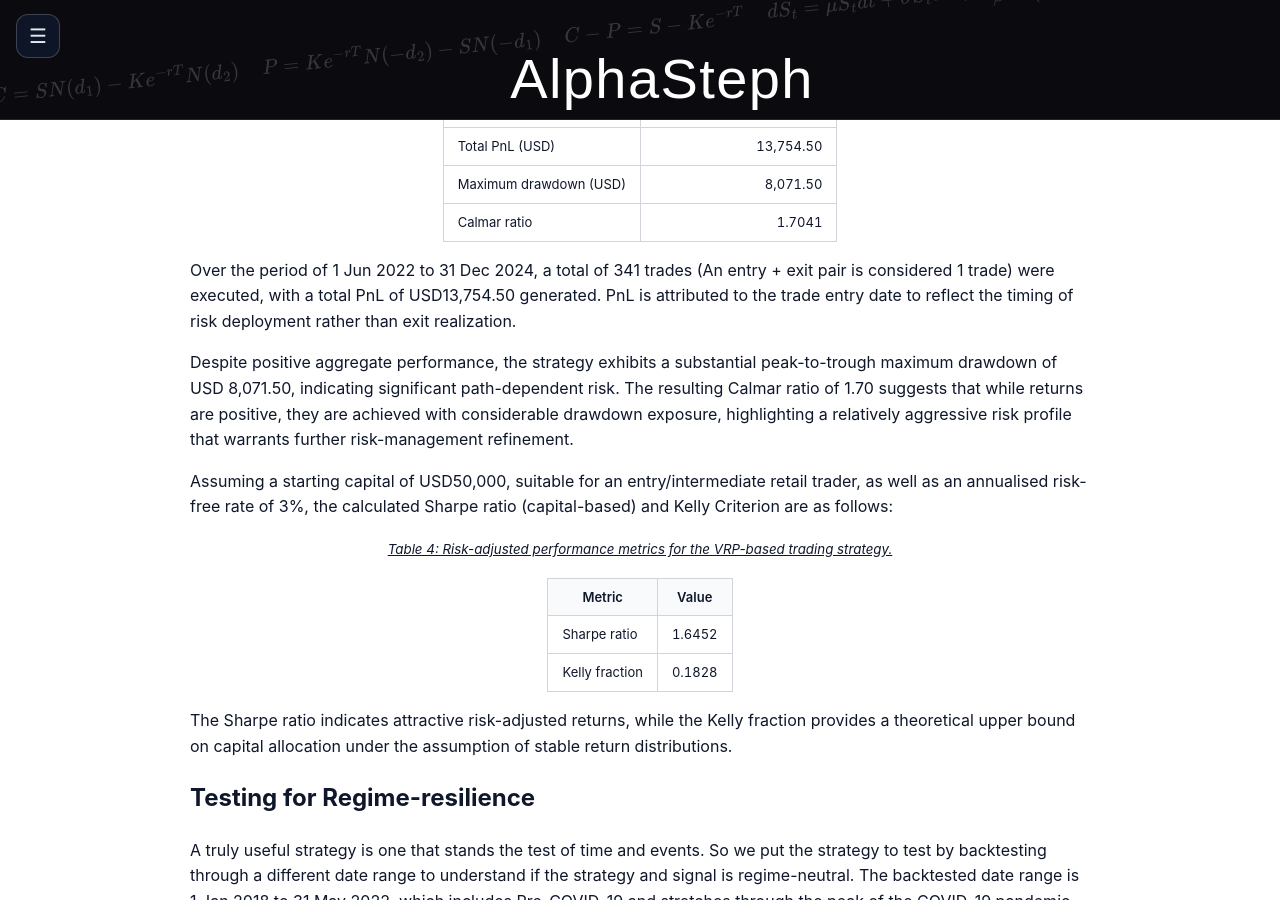
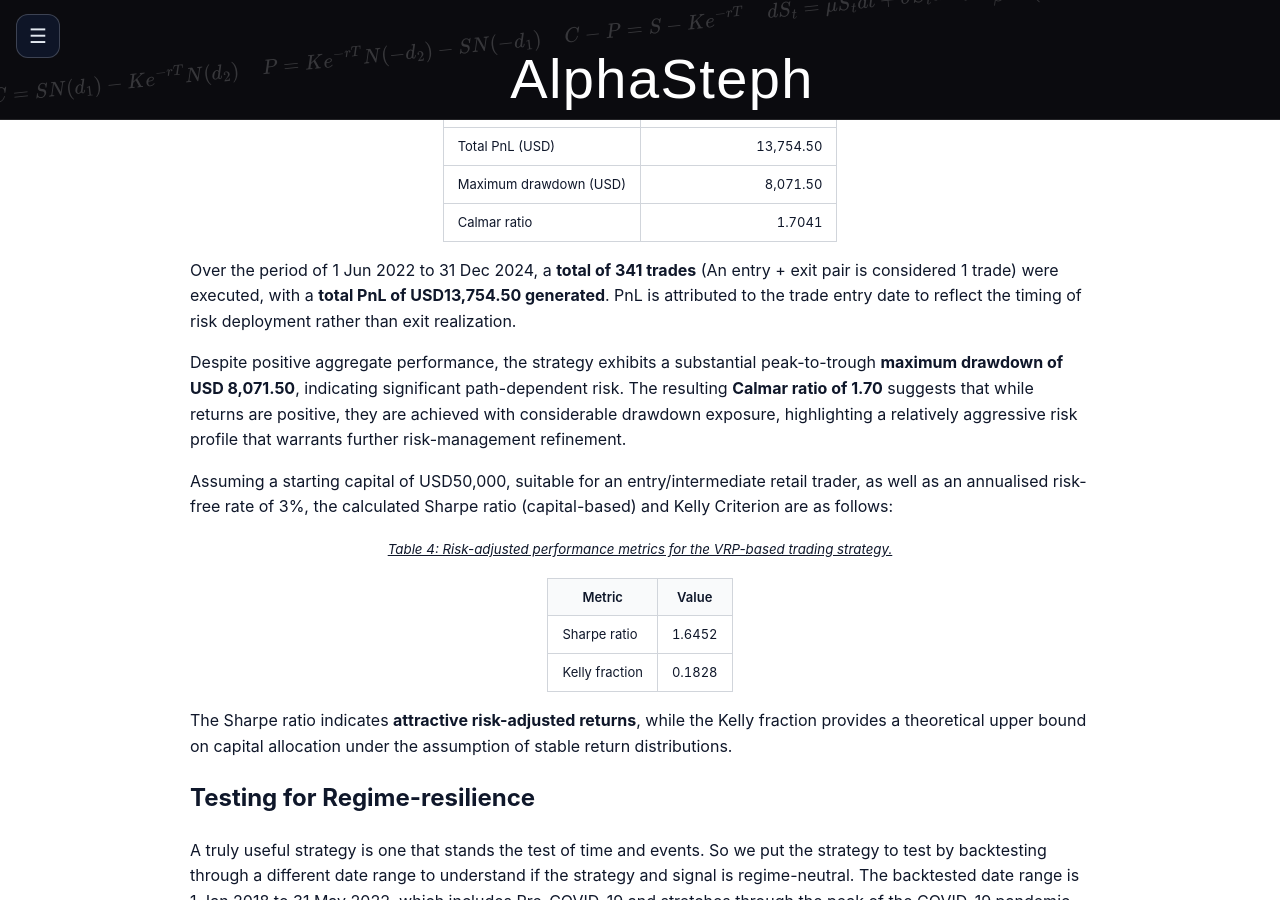
Before and after one commit to sljy1995/StephTheAlpha, a Jekyll site: the page built from _posts/2025-12-25-monetising-vrp-for-aapl.md, in a window 1280 px wide and 900 px high, scrolled down 4919 px. Built offline with Jekyll 4.4.1, drawn with Linux system fonts in a browser that asks for light colours; some web fonts are replaced.

```diff
--- a/_posts/2025-12-25-monetising-vrp-for-aapl.md
+++ b/_posts/2025-12-25-monetising-vrp-for-aapl.md
@@ -247,9 +247,9 @@ We start with a simple rule where a trade (put option sold) is executed on t+1 w
 </table>
 
 
-Over the period of 1 Jun 2022 to 31 Dec 2024, a total of 341 trades (An entry + exit pair is considered 1 trade) were executed, with a total PnL of USD13,754.50 generated. PnL is attributed to the trade entry date to reflect the timing of risk deployment rather than exit realization.
+Over the period of 1 Jun 2022 to 31 Dec 2024, a **total of 341 trades** (An entry + exit pair is considered 1 trade) were executed, with a **total PnL of USD13,754.50 generated**. PnL is attributed to the trade entry date to reflect the timing of risk deployment rather than exit realization.
 
-Despite positive aggregate performance, the strategy exhibits a substantial peak-to-trough maximum drawdown of USD 8,071.50, indicating significant path-dependent risk. The resulting Calmar ratio of 1.70 suggests that while returns are positive, they are achieved with considerable drawdown exposure, highlighting a relatively aggressive risk profile that warrants further risk-management refinement.
+Despite positive aggregate performance, the strategy exhibits a substantial peak-to-trough **maximum drawdown of USD 8,071.50**, indicating significant path-dependent risk. The resulting **Calmar ratio of 1.70** suggests that while returns are positive, they are achieved with considerable drawdown exposure, highlighting a relatively aggressive risk profile that warrants further risk-management refinement.
 
 Assuming a starting capital of USD50,000, suitable for an entry/intermediate retail trader, as well as an annualised risk-free rate of 3%, the calculated Sharpe ratio (capital-based) and Kelly Criterion are as follows:
 
@@ -277,7 +277,7 @@ Assuming a starting capital of USD50,000, suitable for an entry/intermediate ret
   </tbody>
 </table>
 
-The Sharpe ratio indicates attractive risk-adjusted returns, while the Kelly fraction provides a theoretical upper bound on capital allocation under the assumption of stable return distributions.
+The Sharpe ratio indicates **attractive risk-adjusted returns**, while the Kelly fraction provides a theoretical upper bound on capital allocation under the assumption of stable return distributions.
 
 ## Testing for Regime-resilience
 
```
